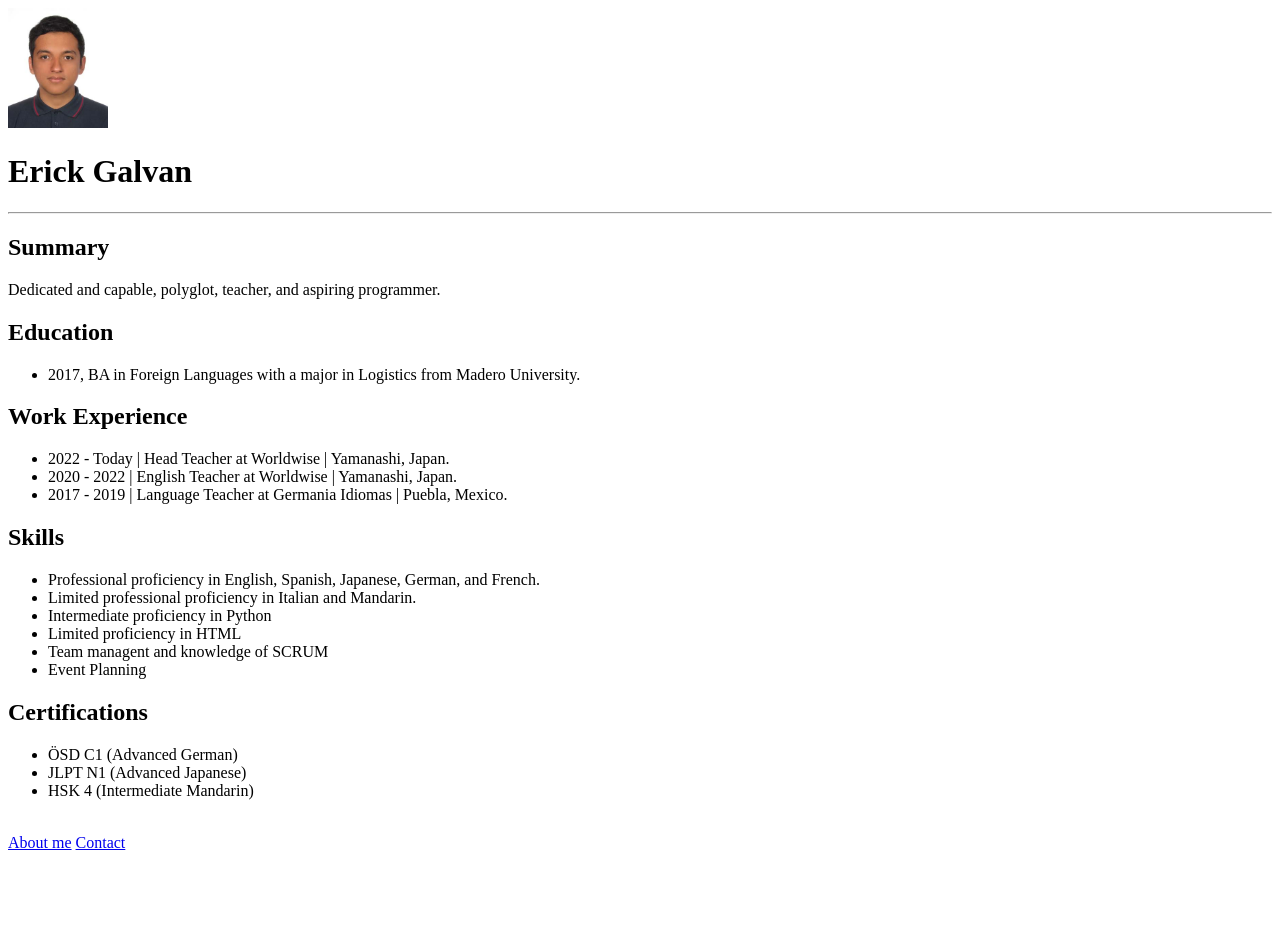
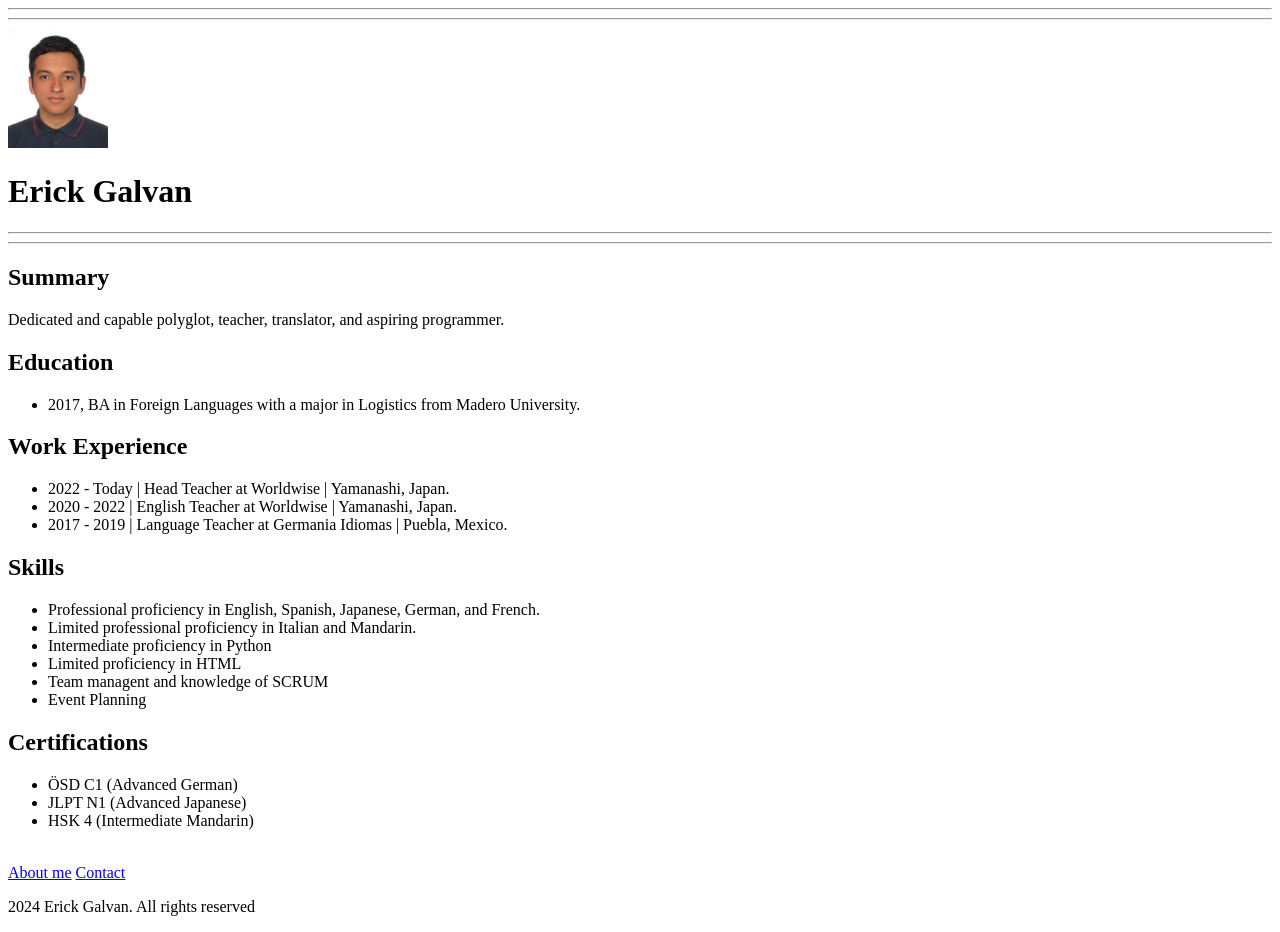
Before and after one commit to erig94/Online-Resume, a plain HTML site: page index.html in a window 1280 px wide. Before the commit the page ends 860 px from the top, so only its background shows below. Drawn offline with Linux system fonts and the light colour scheme.

Commit message:
Update index.html

```diff
--- a/index.html
+++ b/index.html
@@ -5,14 +5,20 @@
     <meta charset="UTF-8">
     <title>Erick Galvan Resume</title>
 </head>
-<img src="./PIC_44.jpg" width="100"  alt="A picture of me">
+<hr />
+<hr />
+<img src="./PIC_44.jpg" width="100"  alt="A picture of me" >
 
 <body>
+
     <h1>Erick Galvan</h1>
+
+    <hr />
     <hr />
 
+
     <h2>Summary</h2>
-    <p>Dedicated and capable, polyglot, teacher, and aspiring programmer.</p>
+    <p>Dedicated and capable polyglot, teacher, translator, and aspiring programmer.</p>
 
     <h2>Education</h2>
     <ul>
@@ -48,4 +54,9 @@
     <a href="./about_me.html">About me</a>
     <a href="./contact_me.html">Contact</a>
 
+    <footer>
+        <p id="copyright" class="copyright">
+            2024 Erick Galvan. All rights reserved
+        </p>
+    </footer>
 </body>
```
